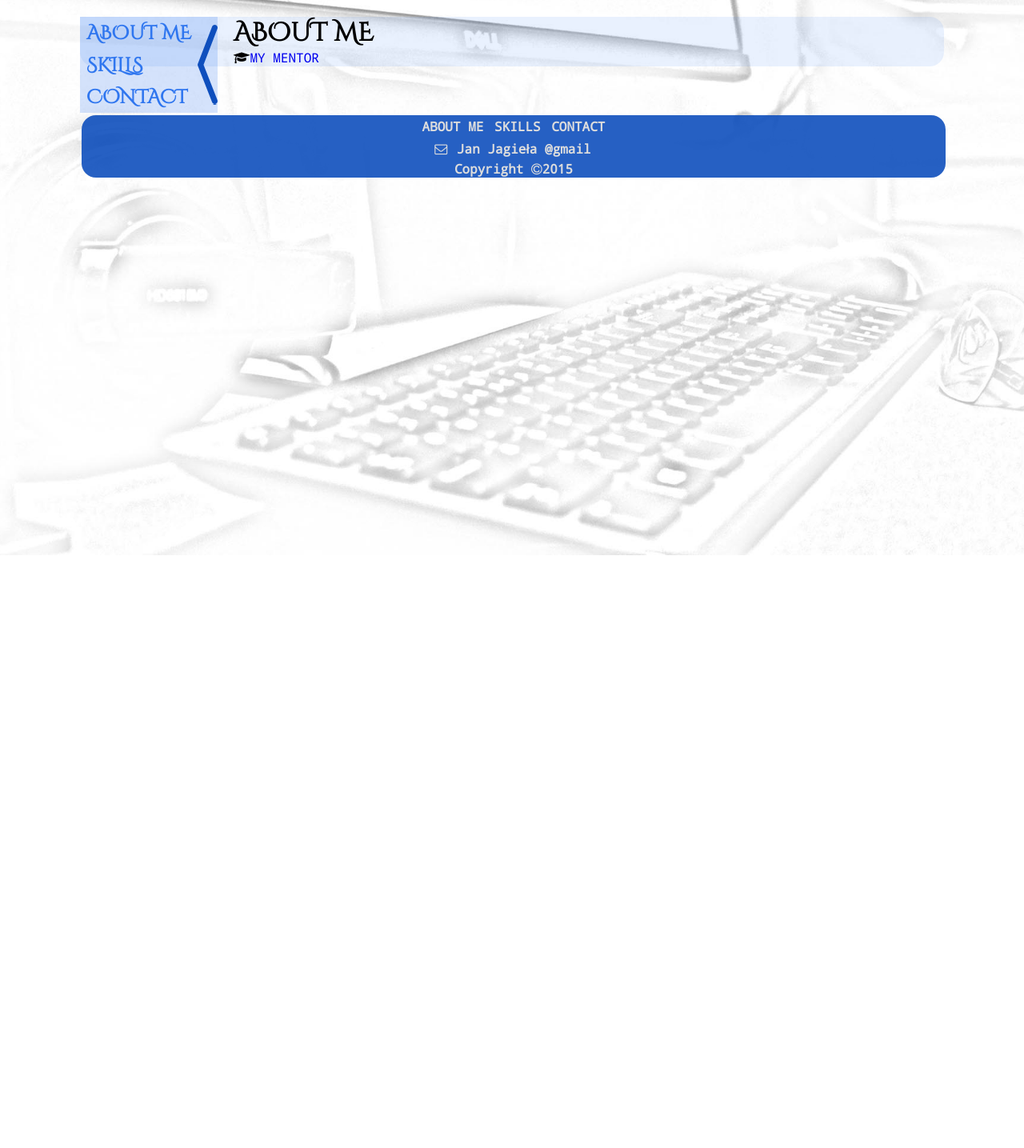
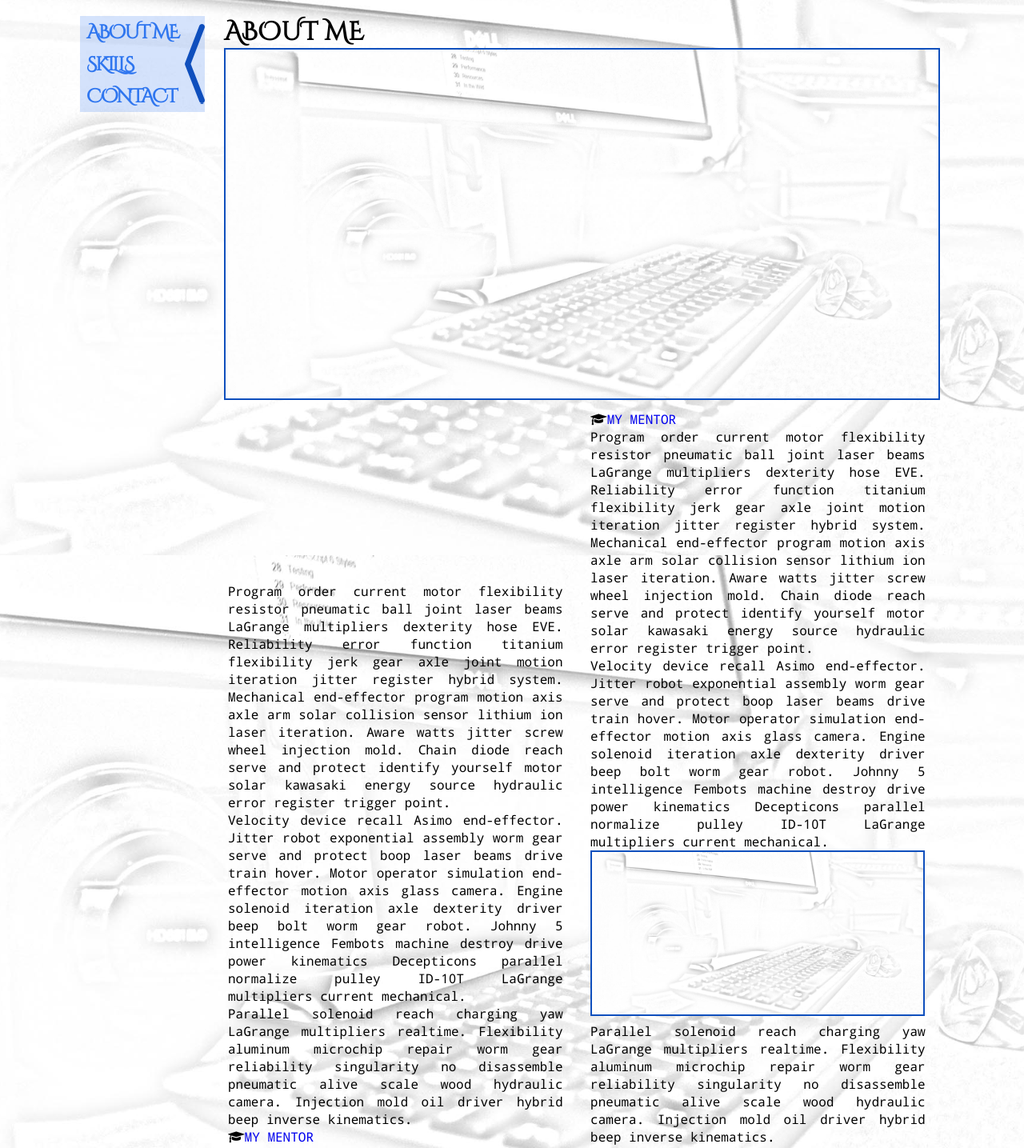
Before and after one commit to janjag/MyPage, a website: page index.html in a window 1280 px wide. Shown: the part 106-1541 px from the top of the page at 80% size. Before the commit the page ends 800 px from the top, so only its background shows below. Drawn offline with Linux system fonts and the light colour scheme.

Commit message:
Abou me text dummy
Robot ipsum temporary text  + img
Minor fixes to nav button

```diff
--- a/css/main.css
+++ b/css/main.css
@@ -7,7 +7,7 @@ grey: #ddd, #eee;
 ****/
 
 /****  Reset default  ****/
-body, h1, h2, h3, ul, li, p, img {
+body, h1, h2, h3, ul, li, p, article, img {
     border: 0;
     margin: 0;
     padding: 0;
@@ -44,12 +44,12 @@ body {
 h1, h2, h3, .nav {
     font-family: 'cinzel_decorativeregular', serif;
 }
-
-/**** Top-bar ****/
+/****  Index file  ****/
+/****  Top-bar  ****/
 #top-bar {
     position: relative;
     height: 111px;
-    margin-bottom: 1.5%;
+    margin-bottom: 15px;
 }
 
 /****  Logo  ****/
@@ -86,11 +86,15 @@ q strong {
 /****  Left-bar  ****/
 #left-bar {
     position: relative;
+    display: inline-block;
     float: left;
-    width = auto;
+    width: auto;
+    max-width: 180px;
     min-height: 101px;
-    margin-right: 20px;
     background-color: rgba(47,118,239,0.2);
+}
+.float {
+    position: fixed;
 }
 
 /****  Navigation  ****/
@@ -101,7 +105,7 @@ q strong {
     display: inline-block;
     font-weight: 700;
     font-size: 150%;
-    letter-spacing: -1.5%;
+    letter-spacing: -2px;
     text-align: left;
     z-index: 10;
 }
@@ -144,17 +148,19 @@ q strong {
 }
 
 /**** Content  ****/
-#content {
-    width: auto;
-    background-color: rgba(47,118,239,0.1);
-    border-bottom-left-radius: 18px;
-    border-bottom-right-radius: 18px;
-    border-top-right-radius: 18px;
+.content {
+    float: right;
+    position: relative;
+    display: inline-block;
+    width: 900px;
+    min-height: 150px;
+}
+.content-wide {
+    width: 1050px;
 }
 
 /**** Footer  ****/
 footer {
-    position: absolute;
     width: 100%;
     background-color: rgba(15,79,189,0.9);
     text-align: center;
@@ -173,9 +179,26 @@ footer p a,
 #footer-nav a{
     color: #ddd;
     font-weight: 600;
-    margin: 3px 2px;
+    margin: 2px;
 }
 
 #footer-nav li{
     display: inline-block;
 }
+
+/**** About page  ****/
+.left-col,
+.right-col {
+    width: 46.5%;
+    text-align: justify;
+    margin: 5px 0 15px 5px;
+}
+.left-col {
+    margin-right: 20px;
+}
+.foto {
+    width: 99%;
+    height: auto;
+    margin-bottom: 3px;
+    border: 2px solid rgb(15,79,189);
+}
--- a/index.html
+++ b/index.html
@@ -26,7 +26,8 @@
 
         </div>
 
-        <div id="left-bar">
+        <div class="float">
+            <div id="left-bar">
             <nav class="nav">
                 <ul id="main-nav">
                     <li><a href="subpage/about.html">ABOUT&nbsp;ME</a></li>
@@ -39,10 +40,11 @@
             <button class="nav-toggle">
             </button>
 
+            </div>
         </div>
 
-        <div id="content">
-            <div class="home">
+        <div class="content">
+            <div>
                 <p>Welcome on my home page</p>
             </div>
         </div>
--- a/js/main.js
+++ b/js/main.js
@@ -4,6 +4,7 @@
 var navToggleButton = function () {
     $('.nav-toggle').on('click', function () {
         $('.nav').find('li').toggleClass('nav-off');
+        $('.content').toggleClass('content-wide');
         $('.nav-toggle').toggleClass('nav-toggle-swith');
     });
 }
@@ -13,7 +14,7 @@ var navToggleButton = function () {
 var subPageLoader = function () {
     $('ul li a').on('click', function () {
     var subPage = $(this).attr('href');
-    $('#content').load(subPage);
+    $('.content').load(subPage);
     return false;
     });
 
@@ -21,7 +22,7 @@ var subPageLoader = function () {
 
 
 $(document).ready(function () {
-    $('#content').load('subpage/about.html');
+    $('.content').load('subpage/about.html');
     subPageLoader();
     navToggleButton();
 });
--- a/subpage/about.html
+++ b/subpage/about.html
@@ -1,3 +1,25 @@
 <h1>ABOUT ME</h1>
+<img class="foto" src="../static/img/bacground1080p.jpg" alt="temp" />
+<article class="left-col">
+    <p>Program order current motor flexibility resistor pneumatic ball joint laser beams LaGrange multipliers dexterity hose EVE. Reliability error function titanium flexibility jerk gear axle joint motion iteration jitter register hybrid system. Mechanical end-effector program motion axis axle arm solar collision sensor lithium ion laser iteration. Aware watts jitter screw wheel injection mold. Chain diode reach serve and protect identify yourself motor solar kawasaki energy source hydraulic error register trigger point.
+    </p>
 
-<p><i class="fa fa-graduation-cap"></i><a href="http://borntoco.de">MY&nbsp;MENTOR</a></p>
+    <p>Velocity device recall Asimo end-effector. Jitter robot exponential assembly worm gear serve and protect boop laser beams drive train hover. Motor operator simulation end-effector motion axis glass camera. Engine solenoid iteration axle dexterity driver beep bolt worm gear robot. Johnny 5 intelligence Fembots machine destroy drive power kinematics Decepticons parallel normalize pulley ID-10T LaGrange multipliers current mechanical.
+    </p>
+
+    <p>Parallel solenoid reach charging yaw LaGrange multipliers realtime. Flexibility aluminum microchip repair worm gear reliability singularity no disassemble pneumatic alive scale wood hydraulic camera. Injection mold oil driver hybrid beep inverse kinematics.
+    </p>
+    <p><i class="fa fa-graduation-cap"></i><a href="http://borntoco.de">MY&nbsp;MENTOR</a></p>
+</article>
+
+<article class="right-col">
+    <p><i class="fa fa-graduation-cap"></i><a href="http://borntoco.de">MY&nbsp;MENTOR</a></p>
+    <p>Program order current motor flexibility resistor pneumatic ball joint laser beams LaGrange multipliers dexterity hose EVE. Reliability error function titanium flexibility jerk gear axle joint motion iteration jitter register hybrid system. Mechanical end-effector program motion axis axle arm solar collision sensor lithium ion laser iteration. Aware watts jitter screw wheel injection mold. Chain diode reach serve and protect identify yourself motor solar kawasaki energy source hydraulic error register trigger point.
+    </p>
+
+    <p>Velocity device recall Asimo end-effector. Jitter robot exponential assembly worm gear serve and protect boop laser beams drive train hover. Motor operator simulation end-effector motion axis glass camera. Engine solenoid iteration axle dexterity driver beep bolt worm gear robot. Johnny 5 intelligence Fembots machine destroy drive power kinematics Decepticons parallel normalize pulley ID-10T LaGrange multipliers current mechanical.
+    </p>
+    <img class="foto" src="../static/img/bacground1080p.jpg" alt="temp" />
+    <p>Parallel solenoid reach charging yaw LaGrange multipliers realtime. Flexibility aluminum microchip repair worm gear reliability singularity no disassemble pneumatic alive scale wood hydraulic camera. Injection mold oil driver hybrid beep inverse kinematics.
+    </p>
+</article>
```
